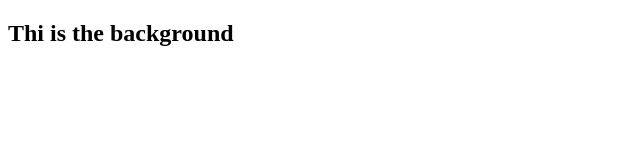
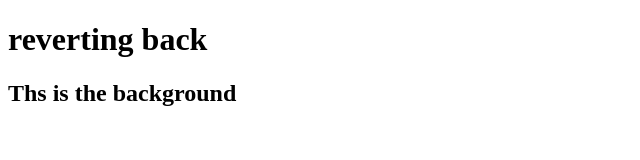
Before and after one commit to Farzambb/background-generator, a plain HTML site: page index.html in a window 1280 px wide. Shown: the whole page, without its empty margins (0-640 px from the left). Drawn offline with Linux system fonts and the light colour scheme.

Commit message:
reverting back

```diff
--- a/index.html
+++ b/index.html
@@ -7,7 +7,8 @@
     <link rel="stylesheet" href="style.css">
 </head>
 <body>
-    <h2>Thi is the background</h2>
+    <h1> reverting back </h1>
+    <h2>Ths is the background</h2>
     <!-- Script -->
     <script src="script.js"></script>
 </body>
```
